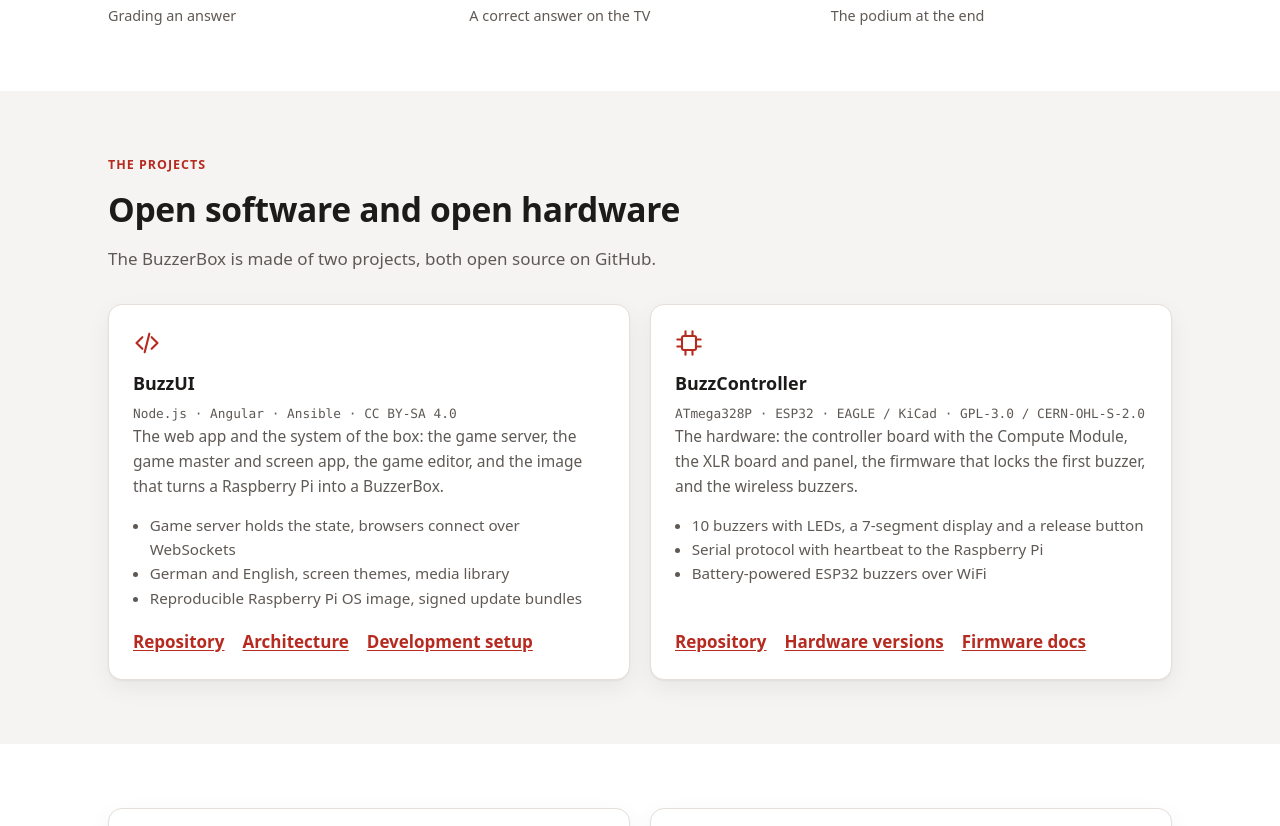
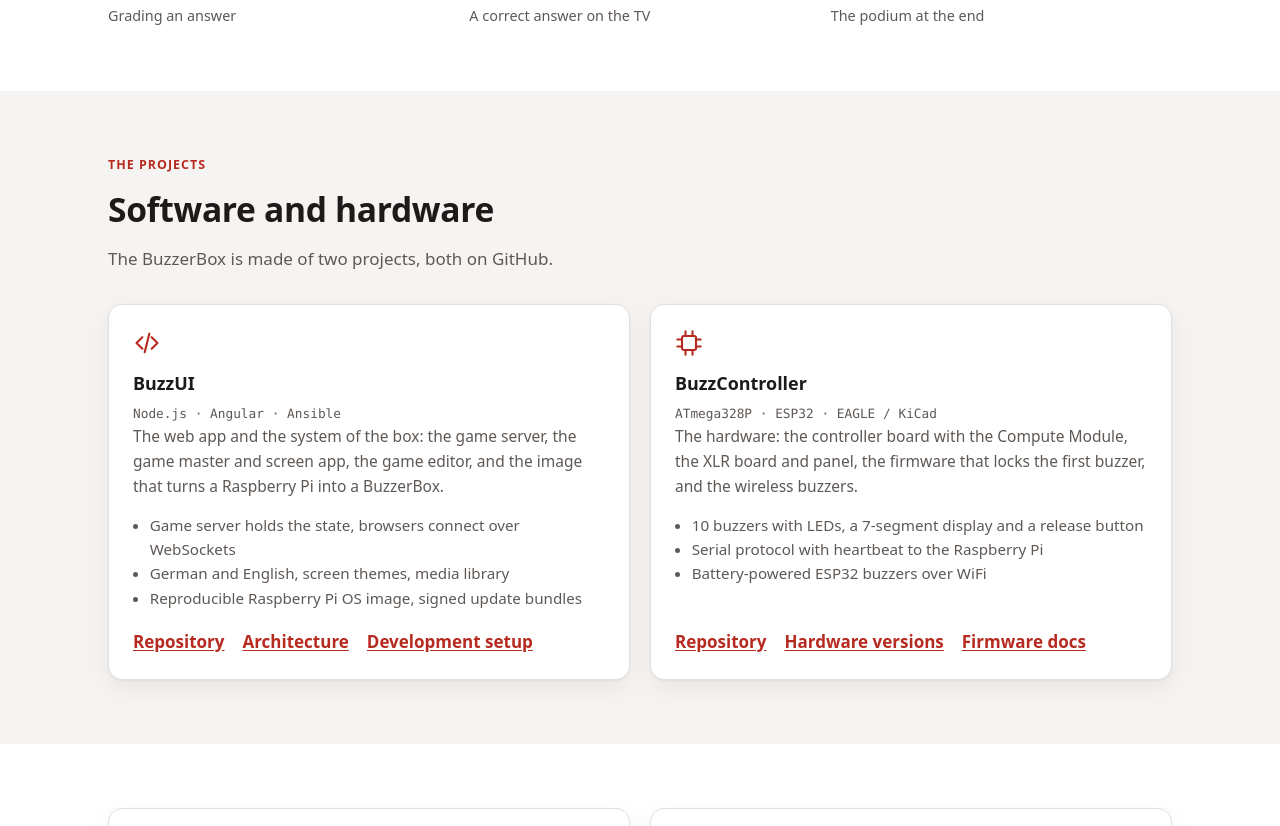
Before and after one commit to BuzzerBox/buzzerbox.github.io, a Jekyll site: the page built from index.html, in a window 1280 px wide and 900 px high, scrolled down 2596 px, cut to the strip 74-900 px from the top of the window. Built offline with Jekyll 4.4.1, drawn with Linux system fonts in a browser that asks for light colours; some of the changed text lies outside the part shown.

Commit message:
Leave license references out of the site for now
Remove the license lines from the footer, the license tags and "open source"
wording from the home page, and the license sentence from the hardware page.
The docs sync skips "License" sections (SKIP_SECTIONS in sync-docs.rb), so
the BuzzController README's section doesn't show up either.

Co-Authored-By: Claude Opus 5.5 <noreply@anthropic.com>

```diff
--- a/_includes/footer.html
+++ b/_includes/footer.html
@@ -1,11 +1,7 @@
 <footer class="site-footer">
   <div class="container footer-inner">
     <div>
-      <strong>BuzzerBox</strong>, a quiz-show buzzer system.<br>
-      BuzzUI: <a href="https://creativecommons.org/licenses/by-sa/4.0/">CC BY-SA 4.0</a>.
-      BuzzController: firmware <a href="https://www.gnu.org/licenses/gpl-3.0.html">GPL-3.0</a>,
-      hardware <a href="https://ohwr.org/cern_ohl_s_v2.txt">CERN-OHL-S-2.0</a>.<br>
-      The BuzzerBox name and logo are not covered by any open license. All rights reserved.
+      <strong>BuzzerBox</strong>, a quiz-show buzzer system.
     </div>
     <nav aria-label="Footer">
       <a href="{{ site.repos.ui }}">BuzzUI</a>
--- a/hardware.html
+++ b/hardware.html
@@ -49,9 +49,8 @@ description: The BuzzerBox Compact, Classic and Pro, and the Buzzer Analog, Wire
 <section class="section" id="build">
   <div class="container">
     <p class="eyebrow">Build your own</p>
-    <h2>Open hardware</h2>
-    <p class="sub">Schematics and boards in EAGLE and KiCad and the panel in Fusion 360, under the CERN Open Hardware
-      Licence (CERN-OHL-S-2.0), and all firmware, under GPL-3.0, are in the
+    <h2>Design files and firmware</h2>
+    <p class="sub">Schematics and boards in EAGLE and KiCad, the panel in Fusion 360, and all firmware are in the
       <a href="{{ site.repos.controller }}">BuzzController</a> repository.</p>
     <div class="grid">
       <a class="card" href="{{ '/docs/hardware/controller.html' | relative_url }}">{% include icon.html name="chip" %}<h3>Controller firmware</h3>
--- a/index.html
+++ b/index.html
@@ -6,7 +6,7 @@ title: A quiz show in a box
 <section class="hero">
   <div class="container hero-grid">
     <div>
-      <p class="eyebrow">Open-source quiz-show buzzers</p>
+      <p class="eyebrow">Quiz-show buzzers</p>
       <h1>A quiz show <em>in a box.</em></h1>
       <p>Teams plug in their buzzers, a TV shows the questions and scores, and you run the game from your phone.
          The first team to buzz locks out the others. The BuzzerBox brings its own WiFi and needs no internet.</p>
@@ -79,13 +79,13 @@ title: A quiz show in a box
 <section class="section section-alt">
   <div class="container">
     <p class="eyebrow">The projects</p>
-    <h2>Open software and open hardware</h2>
-    <p class="sub">The BuzzerBox is made of two projects, both open source on GitHub.</p>
+    <h2>Software and hardware</h2>
+    <p class="sub">The BuzzerBox is made of two projects, both on GitHub.</p>
     <div class="grid grid-2">
       <div class="card project">
         {% include icon.html name="code" %}
         <h3>BuzzUI</h3>
-        <span class="tag">Node.js · Angular · Ansible · CC BY-SA 4.0</span>
+        <span class="tag">Node.js · Angular · Ansible</span>
         <p>The web app and the system of the box: the game server, the game master and screen app, the game editor, and
           the image that turns a Raspberry Pi into a BuzzerBox.</p>
         <ul>
@@ -102,7 +102,7 @@ title: A quiz show in a box
       <div class="card project">
         {% include icon.html name="chip" %}
         <h3>BuzzController</h3>
-        <span class="tag">ATmega328P · ESP32 · EAGLE / KiCad · GPL-3.0 / CERN-OHL-S-2.0</span>
+        <span class="tag">ATmega328P · ESP32 · EAGLE / KiCad</span>
         <p>The hardware: the controller board with the Compute Module, the XLR board and panel, the firmware that locks
           the first buzzer, and the wireless buzzers.</p>
         <ul>
```
Also changed, not shown: scripts/sync-docs.rb (+7 -0 lines).
